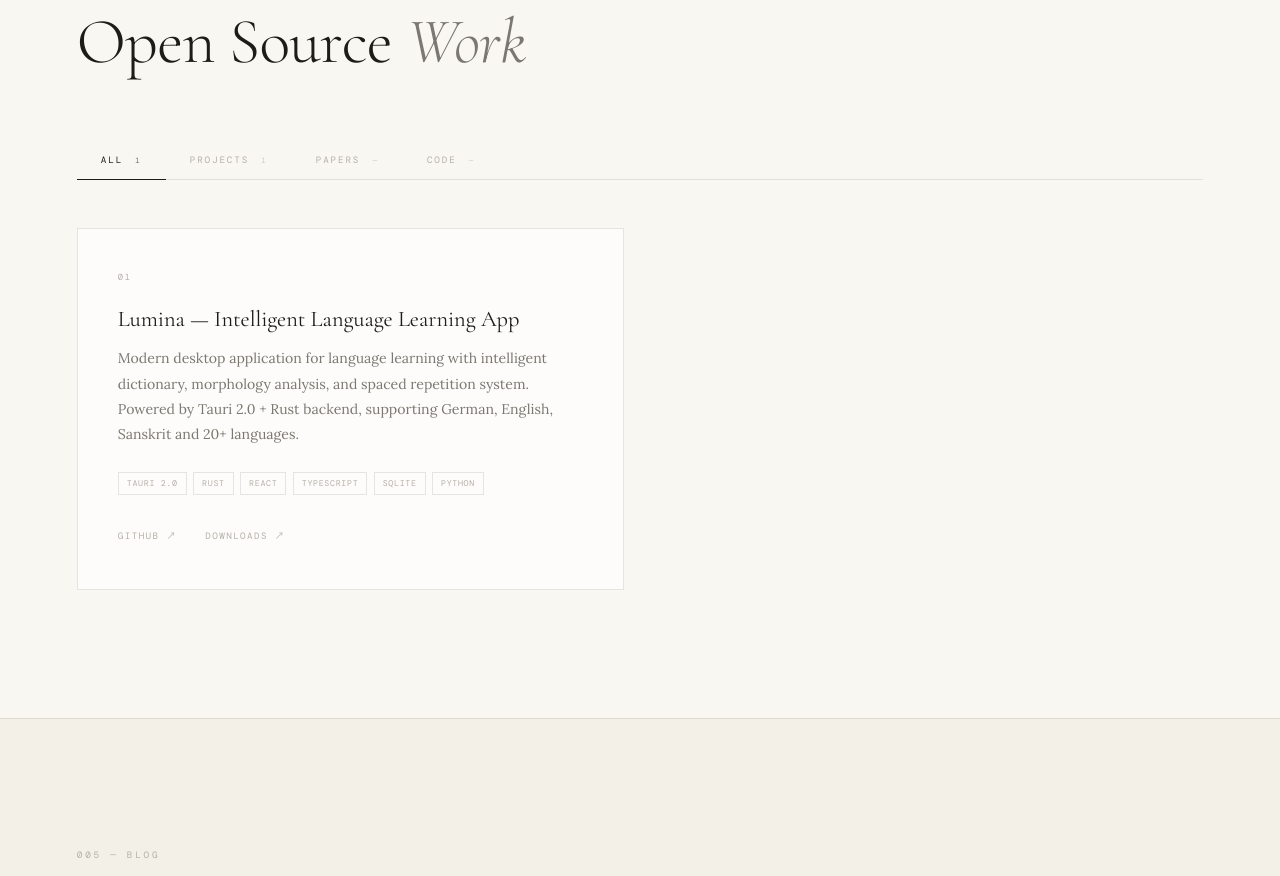
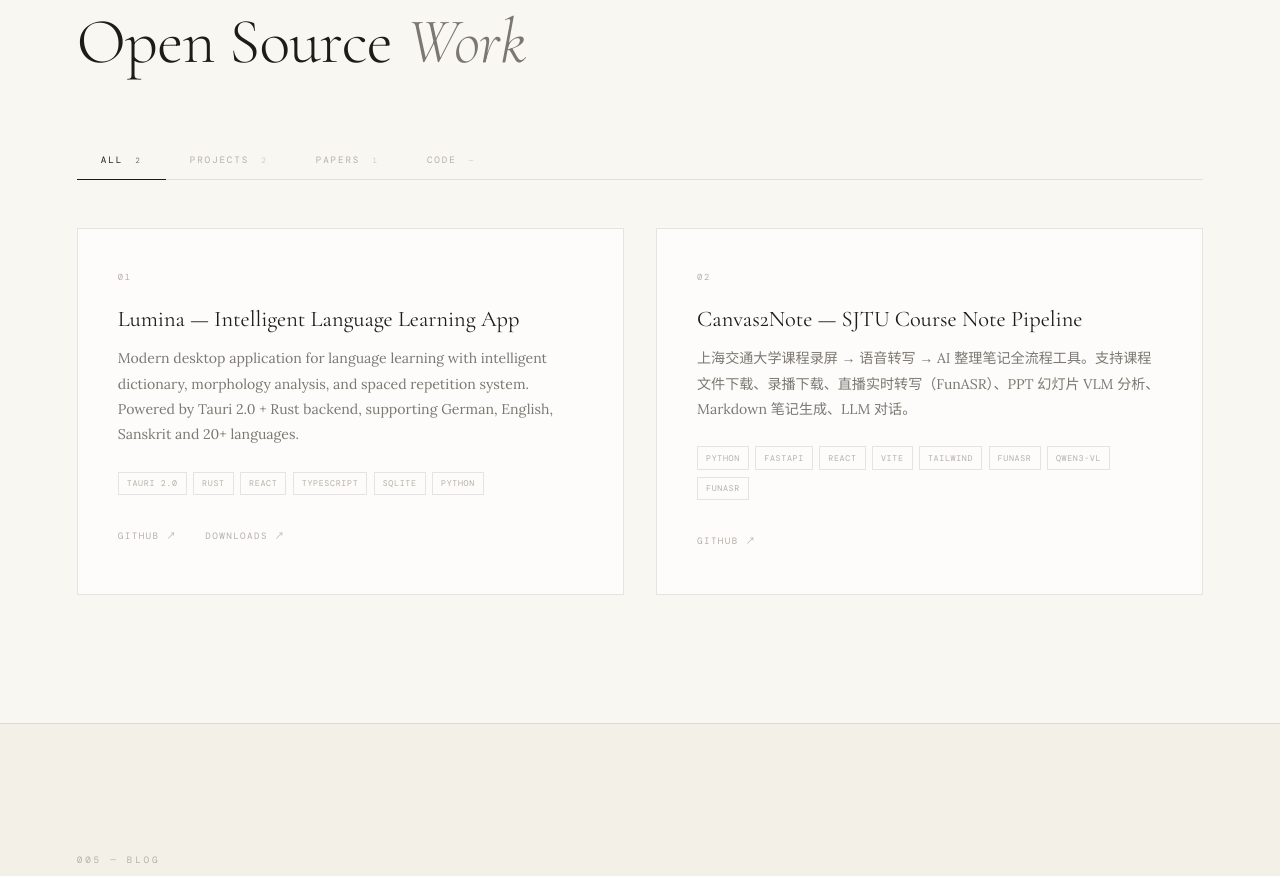
Before and after one commit to HashBrowns-fries/hashbrowns-fries.github.io, a plain HTML site: page index.html in a window 1280 px wide. Shown: the part 3144-4020 px from the top of the page. Drawn offline with nearby package versions, Linux system fonts and the light colour scheme; a web font is replaced by a local one.

Commit message:
Add Canvas2Note project card — SJTU course note pipeline

```diff
--- a/index.html
+++ b/index.html
@@ -952,9 +952,9 @@
     <h2 class="section-heading reveal">Open Source <em>Work</em></h2>
 
     <div class="tab-bar reveal" id="projectsTabBar">
-      <button class="tab-btn active" data-tab="all">All <span class="tab-count">1</span></button>
-      <button class="tab-btn" data-tab="projects">Projects <span class="tab-count">1</span></button>
-      <button class="tab-btn" data-tab="papers">Papers <span class="tab-count">—</span></button>
+      <button class="tab-btn active" data-tab="all">All <span class="tab-count">2</span></button>
+      <button class="tab-btn" data-tab="projects">Projects <span class="tab-count">2</span></button>
+      <button class="tab-btn" data-tab="papers">Papers <span class="tab-count">1</span></button>
       <button class="tab-btn" data-tab="code">Code <span class="tab-count">—</span></button>
     </div>
 
@@ -968,6 +968,15 @@
         </div>
         <a href="https://github.com/HashBrowns-fries/Lumina" class="project-link" target="_blank">GitHub ↗</a>
         <a href="https://github.com/HashBrowns-fries/Lumina/releases" class="project-link" style="margin-left:1.5rem;" target="_blank">Downloads ↗</a>
+      </div>
+      <div class="project-card reveal" data-category="projects" data-visible="true">
+        <div class="project-num">02</div>
+        <h3 class="project-title">Canvas2Note — SJTU Course Note Pipeline</h3>
+        <p class="project-desc">上海交通大学课程录屏 → 语音转写 → AI 整理笔记全流程工具。支持课程文件下载、录播下载、直播实时转写（FunASR）、PPT 幻灯片 VLM 分析、Markdown 笔记生成、LLM 对话。</p>
+        <div class="project-tech">
+          <span>Python</span><span>FastAPI</span><span>React</span><span>Vite</span><span>Tailwind</span><span>FunASR</span><span>Qwen3-VL</span><span>FunASR</span>
+        </div>
+        <a href="https://github.com/HashBrowns-fries/SJTU_Canvas2Note" class="project-link" target="_blank">GitHub ↗</a>
       </div>
     </div>
   </section>
```
